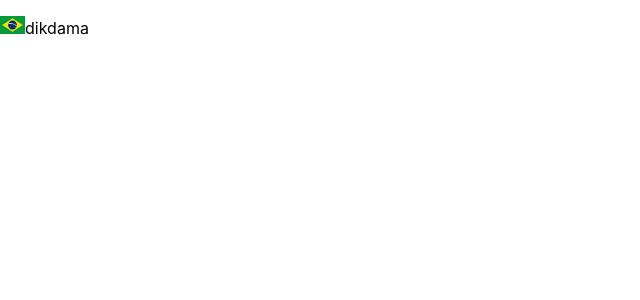
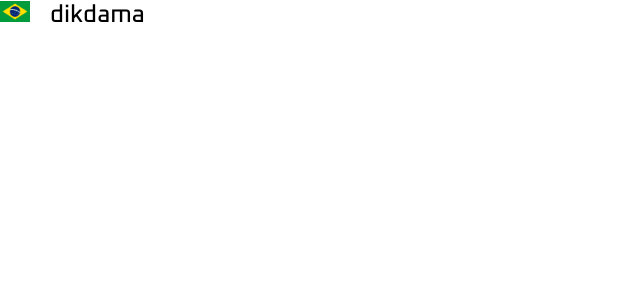
Before and after one commit to eng-vitor/mkhudesports, a React (Create React App) app: page / in a window 1280 px wide. Shown: the top 300 px of the page, without its empty margins (0-640 px from the left). Built offline with nearby package versions, Linux system fonts and the light colour scheme.

Commit message:
added first component style

```diff
--- a/src/App.js
+++ b/src/App.js
@@ -1,4 +1,3 @@
-// src/App.js
 import React, { useState } from 'react';
 import PlayerCard from './components/PlayerCard';
 
@@ -8,6 +7,7 @@ export default function App() {
     <div>
        <title>{hudname}</title>
        <PlayerCard player='dikdama' countryflag='br'></PlayerCard>
+
     </div>
   );
 }
--- a/src/components/PlayerCard.js
+++ b/src/components/PlayerCard.js
@@ -1,5 +1,4 @@
-// src/components/PlayerCard.js
-import React from 'react';
+import '../styles/PlayerCard.module.css';
 
 export default function PlayerCard({ player, countryflag,side }) {
   return (
--- a/src/index.css
+++ b/src/index.css
@@ -1,3 +1,8 @@
+@import url('https://fonts.googleapis.com/css2?family=Oxanium:wght@200..800&display=swap');
+*{
+  margin: 0;
+  padding: 0;
+}
 body {
   margin: 0;
   font-family: -apple-system, BlinkMacSystemFont, 'Segoe UI', 'Roboto', 'Oxygen',
--- /dev/null
+++ b/src/styles/PlayerCard.module.css
@@ -0,0 +1,9 @@
+img{
+    width: 30px;
+    margin-right: 20px;
+}
+p{
+    font-family: Oxanium;
+    font-weight: 500;
+    font-size: 24px;
+}
```
